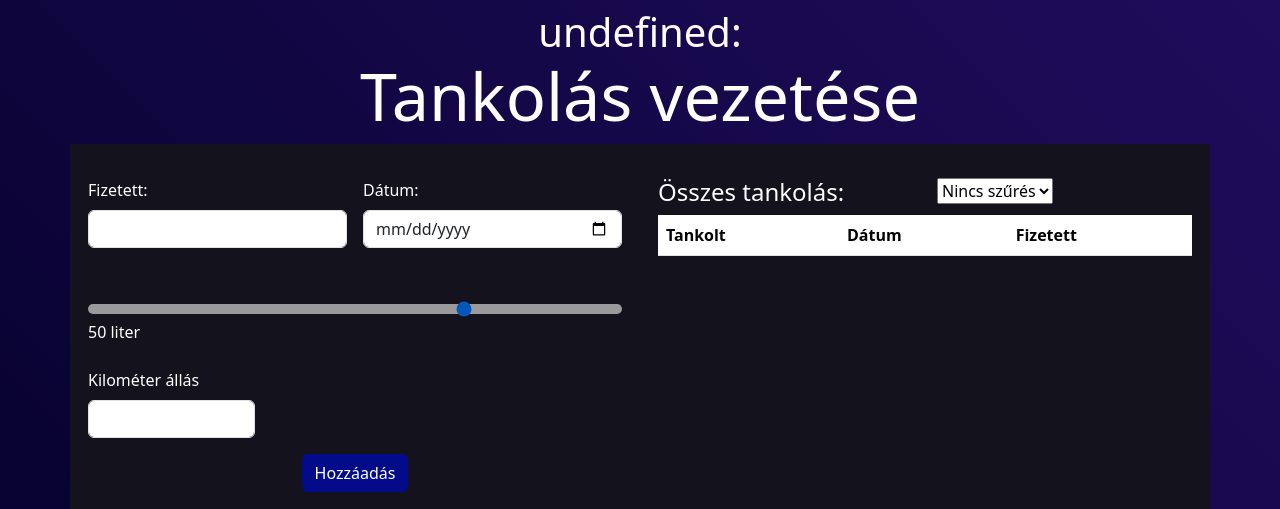
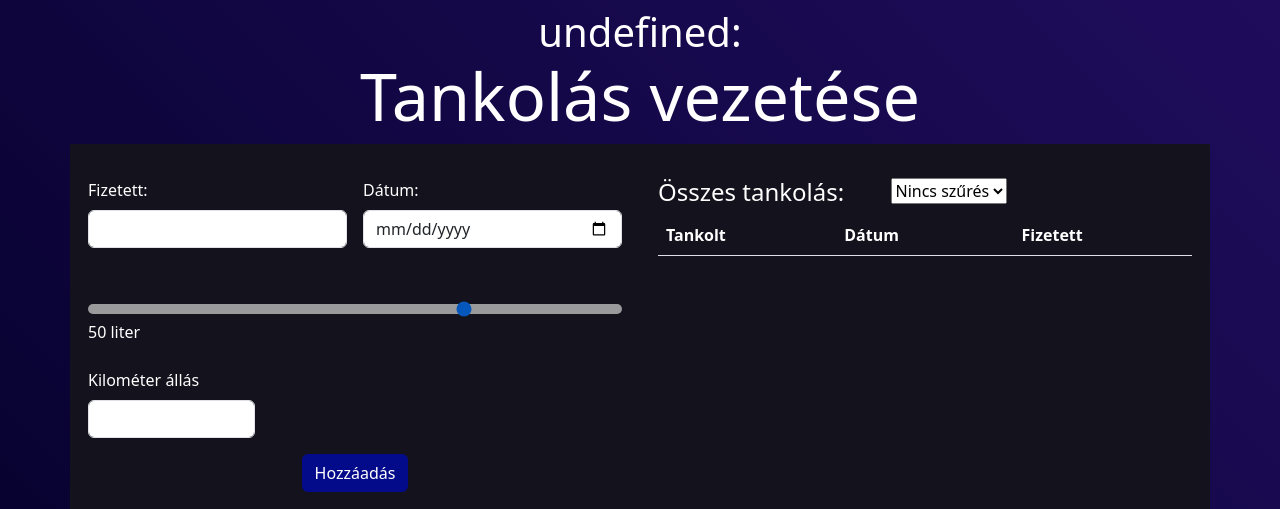
Before and after one commit to budaizalan/undefined, a PHP site: page /feladat2.html in a window 1280 px wide. Shown: the part 72-581 px from the top of the page. Run offline with PHP 8.4, Linux system fonts and the light colour scheme; lists and menus that the app fills with data are empty.

Commit message:
Task2 v0.8.0

```diff
--- a/feladat2.html
+++ b/feladat2.html
@@ -74,14 +74,17 @@
     </div>
     <div class="col-6 holder mt-3">
       <div class="row">
-        <div class="col-12 col-md-6">
+        <div class="col-12 col-md-5">
           <h4>Összes tankolás:</h4>
         </div>
-        <div class="col-12 col-md-6">
+        <div class="col-12 col-md-5">
           <select id="selectMonths">
             <!-- options -->
           </select>
         </div>
+        <div-col-12 class="col-md-2">
+          <span id="fuelTotal"></span>
+        </div-col-12>
       </div>
 
       <div class="sumRec">
--- a/public/app.js
+++ b/public/app.js
@@ -2,11 +2,11 @@
 import Tankage from "./Tankage.js";
 const cost = document.getElementById("fizetett");
 const inputDateElement = document.getElementById("inputDate");
-// const date = inputDateElement ? new Date(inputDateElement.value) : new Date();
 var slider = document.getElementById("Beza");
 var output = document.getElementById("display");
 const kmMeterStatus = document.getElementById("kilometerAllas");
 const selectMonths = document.querySelector('#selectMonths');
+const fuelTotal = document.querySelector('#fuelTotal');
 let TANKAGES = [];
 if (output && slider) {
     output.innerHTML = slider.value;
@@ -28,6 +28,10 @@ if (cost) {
 }
 function Add_new_tankage(e) {
     e.preventDefault();
+    if (isNaN(+cost?.value) || inputDateElement?.valueAsDate == null || isNaN(+kmMeterStatus?.value)) {
+        alert("Az űrlap mezői nem megfelelőek!");
+        return;
+    }
     TANKAGES.push(new Tankage(slider.value, inputDateElement?.valueAsDate, cost.value, kmMeterStatus.value));
     console.log(inputDateElement?.valueAsDate);
     console.log(TANKAGES);
@@ -47,9 +51,11 @@ function filterTankages() {
     generateTableContent(filteredTankages);
 }
 function generateTableContent(tankages) {
+    let totalFuel = 0;
     let table = document.querySelector('tbody');
     table.innerHTML = "";
     tankages.forEach(t => {
+        totalFuel += t.fuel_amount;
         let tr = document.createElement('tr');
         tr.innerHTML = `
             <td>${t.fuel_amount}</td>
@@ -58,6 +64,7 @@ function generateTableContent(tankages) {
         `;
         table.append(tr);
     });
+    fuelTotal.innerHTML = `Össztankolás${totalFuel} l`;
 }
 function getFormattedDate(date) {
     let year = date.getFullYear();
--- a/style.css
+++ b/style.css
@@ -475,6 +475,19 @@ body{
   margin-top: -70px;
 }
 
-.table-responsive {
-  max-height:300px;
+
+
+thead, tbody {
+  display: block;
 }
+
+tbody {
+  height: 200px;
+  overflow: auto;
+}
+
+td,th{
+  width: 200px;
+  background-color: transparent !important;
+  color: white !important;
+}
```
Also changed, not shown: src/app.ts (+9 -2 lines).
